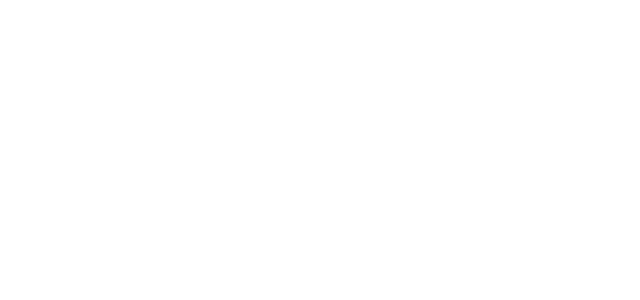
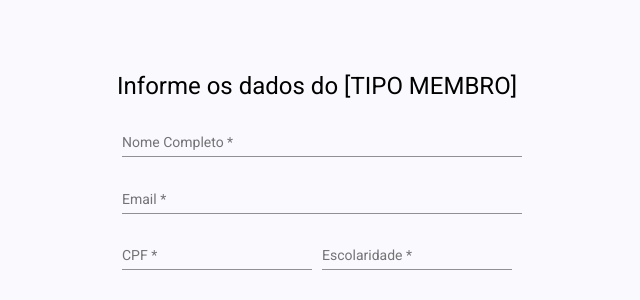
Before and after one commit to brunohbelo/Cuidar.Web, an Angular app in the folder cuidar-web-app/: page /cadastro-familia in a window 1280 px wide. Before the commit this address led to /. Shown: the top 300 px of the page, without its empty margins (323-963 px from the left). Built offline with nearby package versions, Linux system fonts and the light colour scheme.

Commit message:
add components e itens form de cadastro membro

```diff
--- a/cuidar-web-app/src/app/app-routing.module.ts
+++ b/cuidar-web-app/src/app/app-routing.module.ts
@@ -1,10 +1,12 @@
 import { NgModule } from '@angular/core';
 import { RouterModule, Routes } from '@angular/router';
+import { CadastroFamiliaComponent } from './components/cadastro-familia/cadastro-familia.component';
 import { HomeComponent } from './components/home/home.component';
 
 // Rotas novas devem ser adicionadas aqui
 const routes: Routes = [
-  {path: '', component: HomeComponent }
+  {path: '', component: HomeComponent },
+  {path: 'cadastro-familia', component: CadastroFamiliaComponent }
 ];
 
 @NgModule({
--- a/cuidar-web-app/src/app/app.component.html
+++ b/cuidar-web-app/src/app/app.component.html
@@ -1 +1,3 @@
-<router-outlet></router-outlet>
+<div class="container">
+    <router-outlet></router-outlet>
+</div>
--- a/cuidar-web-app/src/app/app.component.scss
+++ b/cuidar-web-app/src/app/app.component.scss
@@ -0,0 +1,7 @@
+.container{
+    background: #FAF9FE;
+    text-align: center;
+    height: 100%;
+    width: 100%;
+    position: absolute;
+}
--- /dev/null
+++ b/cuidar-web-app/src/app/components/cadastro-familia/cadastro-familia.component.html
@@ -0,0 +1 @@
+<app-membro-familia></app-membro-familia>
--- /dev/null
+++ b/cuidar-web-app/src/app/components/cadastro-familia/cadastro-familia.component.ts
@@ -0,0 +1,15 @@
+import { Component, OnInit } from '@angular/core';
+
+@Component({
+  selector: 'app-cadastro-familia',
+  templateUrl: './cadastro-familia.component.html',
+  styleUrls: ['./cadastro-familia.component.scss']
+})
+export class CadastroFamiliaComponent implements OnInit {
+
+  constructor() { }
+
+  ngOnInit(): void {
+  }
+
+}
--- /dev/null
+++ b/cuidar-web-app/src/app/components/cadastro-familia/membro-familia/membro-familia.component.html
@@ -0,0 +1,39 @@
+<div class="d-flex justify-content-center">
+    <form id="cadastro-membro">
+        <h1>Informe os dados do [TIPO MEMBRO]</h1>
+        <mat-form-field id='nome-completo' class="w-100">
+            <mat-label>Nome Completo</mat-label>
+            <input type="text" matInput [formControl]="nomeCompleto" placeholder="Ex. João da Silva">
+            <mat-error *ngIf="nomeCompleto.hasError('required')">
+                Nome completo é <strong>obrigatório</strong>
+            </mat-error>
+        </mat-form-field>
+        <mat-form-field id="email" class="w-100">
+            <mat-label>Email</mat-label>
+            <input type="text" matInput [formControl]="email" placeholder="Ex. seuemail@dominio.com">
+            <mat-error *ngIf="email.hasError('email')">
+                O email precisa ter um <strong>formato válido</strong>
+            </mat-error>
+            <mat-error *ngIf="email.hasError('required')">
+                O email é <strong>obrigatório</strong>
+            </mat-error>
+        </mat-form-field>
+        <div class="d-flex justify-content-around">
+            <mat-form-field id="cpf" class="w-50">
+                <mat-label>CPF</mat-label>
+                <input type="text" matInput [formControl]="cpf" placeholder="Ex. 000.000.000-00">
+                <mat-error *ngIf="cpf.hasError('required')">
+                    O cpf é <strong>obrigatório</strong>
+                </mat-error>
+            </mat-form-field>
+            <!-- TODO: transformar em seleção -->
+            <mat-form-field id="escolaridade" class="w-50">
+                <mat-label>Escolaridade</mat-label>
+                <input type="text" matInput [formControl]="escolaridade" placeholder="Ex. fundamental">
+                <mat-error *ngIf="escolaridade.hasError('required')">
+                    A escolaridade é <strong>obrigatória</strong>
+                </mat-error>
+            </mat-form-field>
+        </div>
+    </form>
+</div>
--- /dev/null
+++ b/cuidar-web-app/src/app/components/cadastro-familia/membro-familia/membro-familia.component.scss
@@ -0,0 +1,5 @@
+#cadastro-membro {
+    margin-top: 60px;
+    width: 400px;
+    padding: 10px 20px;
+}
--- /dev/null
+++ b/cuidar-web-app/src/app/components/cadastro-familia/membro-familia/membro-familia.component.ts
@@ -0,0 +1,30 @@
+import { Component, OnInit } from '@angular/core';
+import { FormControl, Validators } from '@angular/forms';
+
+@Component({
+  selector: 'app-membro-familia',
+  templateUrl: './membro-familia.component.html',
+  styleUrls: ['./membro-familia.component.scss']
+})
+export class MembroFamiliaComponent implements OnInit {
+
+  constructor() { }
+
+  nomeCompleto = new FormControl('', [Validators.required]);
+  email = new FormControl('', [Validators.required, Validators.email]);
+  cpf = new FormControl('', [Validators.required]);
+  escolaridade = new FormControl('', [Validators.required]);
+  rendaTotalFamilia = new FormControl(0, [Validators.required]);
+  cep = new FormControl(null, [Validators.required]);
+  endereco = new FormControl('', [Validators.required]);
+  cidade = new FormControl('', [Validators.required]);
+  uf = new FormControl('', [Validators.required]);
+  enderecoNumero = new FormControl('', [Validators.required]);
+  telefoneCelular = new FormControl('', [Validators.required]);
+  dataNascimento = new FormControl('', [Validators.required]);
+  sexo = new FormControl('', [Validators.required]);
+
+  ngOnInit(): void {
+  }
+
+}
--- a/cuidar-web-app/src/app/components/home/home.component.html
+++ b/cuidar-web-app/src/app/components/home/home.component.html
@@ -1,11 +1,10 @@
-<div class="container">
 <div class="header">
     <h1 class="mat-display-4">Cuidar</h1>
     <h3>O que deseja fazer?</h3>
 </div>
 <div class="content">
-        <button mat-flat-button color="primary">Cadastrar família</button>
+    <button [routerLink]="['/cadastro-familia']" routerLinkActive="router-link-active" mat-flat-button
+        color="primary">Cadastrar família</button>
     <button mat-flat-button color="primary">Buscas assistido</button>
     <button mat-flat-button color="primary">Ver estatísticas</button>
 </div>
-</div>
--- a/cuidar-web-app/src/styles.scss
+++ b/cuidar-web-app/src/styles.scss
@@ -2,3 +2,44 @@
 
 html, body { height: 100%; }
 body { margin: 0; font-family: "Red Hat Display", Roboto, "Helvetica Neue", sans-serif; }
+
+.d-flex{
+    display: flex;
+}
+
+.justify-content-between{
+    justify-content: space-between;
+}
+
+.justify-content-center{
+    justify-content: center;
+}
+
+.justify-content-around{
+    justify-content: space-around;
+}
+
+.w-100{
+    padding: 0 5px;
+    width: 100%;
+}
+
+.w-80{
+    padding: 0 5px;
+    width: 80%;
+}
+
+.w-50{
+    padding: 0 5px;
+    width: 50%;
+}
+
+.w-25 {
+    padding: 0 5px;
+    width: 25%;
+}
+
+.w-20{
+    padding: 0 5px;
+    width: 20%;
+}
```
Also changed, not shown: cuidar-web-app/src/app/app.module.ts (+9 -1 lines), cuidar-web-app/src/app/components/cadastro-familia/cadastro-familia.component.scss (added), 2 other files (tests, documents, lock files or other folders). Lines whose indentation alone changed are shown as unchanged.
